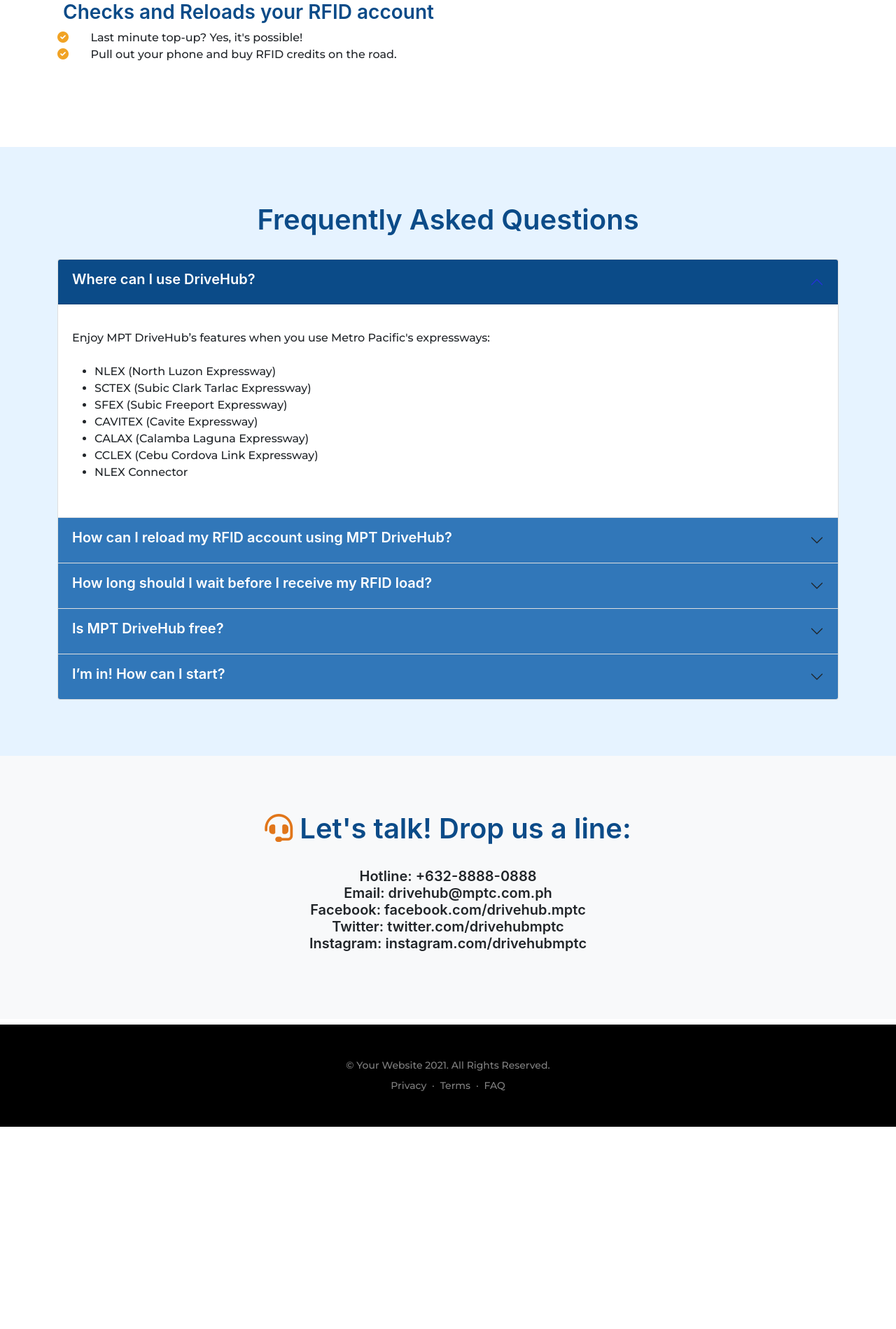
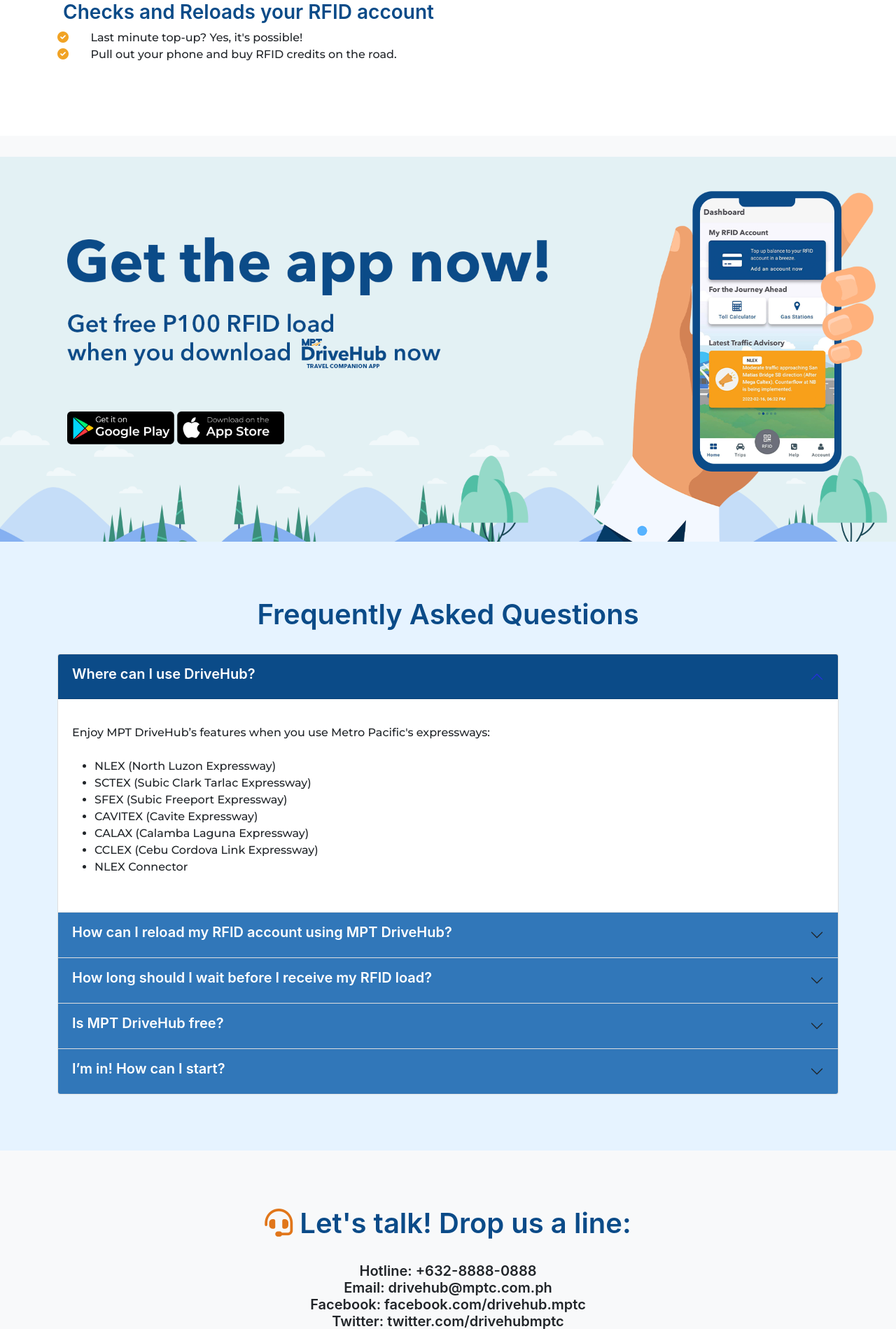
Before and after one commit to JMIRADOR27/Registration, a PHP site: page /drivehub/index.php in a window 1280 px wide. Shown: the part 2329-4228 px from the top of the page at 70% size. Before the commit the page ends 3939 px from the top, so only its background shows below. Run offline with PHP 8.4, Linux system fonts and the light colour scheme; some libraries are stand-ins or nearby versions.

Commit message:
UI Changes

```diff
--- a/drivehub/index.php
+++ b/drivehub/index.php
@@ -35,6 +35,7 @@
 
     #features {
         padding-top: 2.5rem !important;
+        padding-bottom: 0rem !important;
     }
 
     .blue-font {
@@ -103,6 +104,19 @@
         /* border: 1px solid black; */
         height: 100%;
         /* background-image: url('assets/img/header.jpg'); */
+        background-position: center;
+        background-size: 100%;
+        background-repeat: no-repeat;
+        /* background-attachment: absolute; */
+        background-color: #f8f9fa;
+        /* margin-top: 4rem; */
+
+    }
+
+    #download {
+        /* border: 1px solid black; */
+        height: 100%;
+        background-image: url('assets/img/DH_GET_APP_NOW.png') !important;
         background-position: center;
         background-size: 100%;
         background-repeat: no-repeat;
@@ -369,7 +383,14 @@
             </div>
         </div>
     </section>
-    <section id="faq" style="background-color: #e6f3ff">
+    <section id="download">
+        <div class="container" style="height: 500px">
+            <div class="row">
+
+            </div>
+        </div>
+    </section>
+    <section id="faq" style="background-color: #e6f3ff; margin-top: -80px">
         <div class="container">
             <h1 class="text-center blue-font">Frequently Asked Questions</h1>
             <br>
```
Also changed, not shown: drivehub/assets/img/DH_GET_APP_NOW.png (added), 1 other file.
